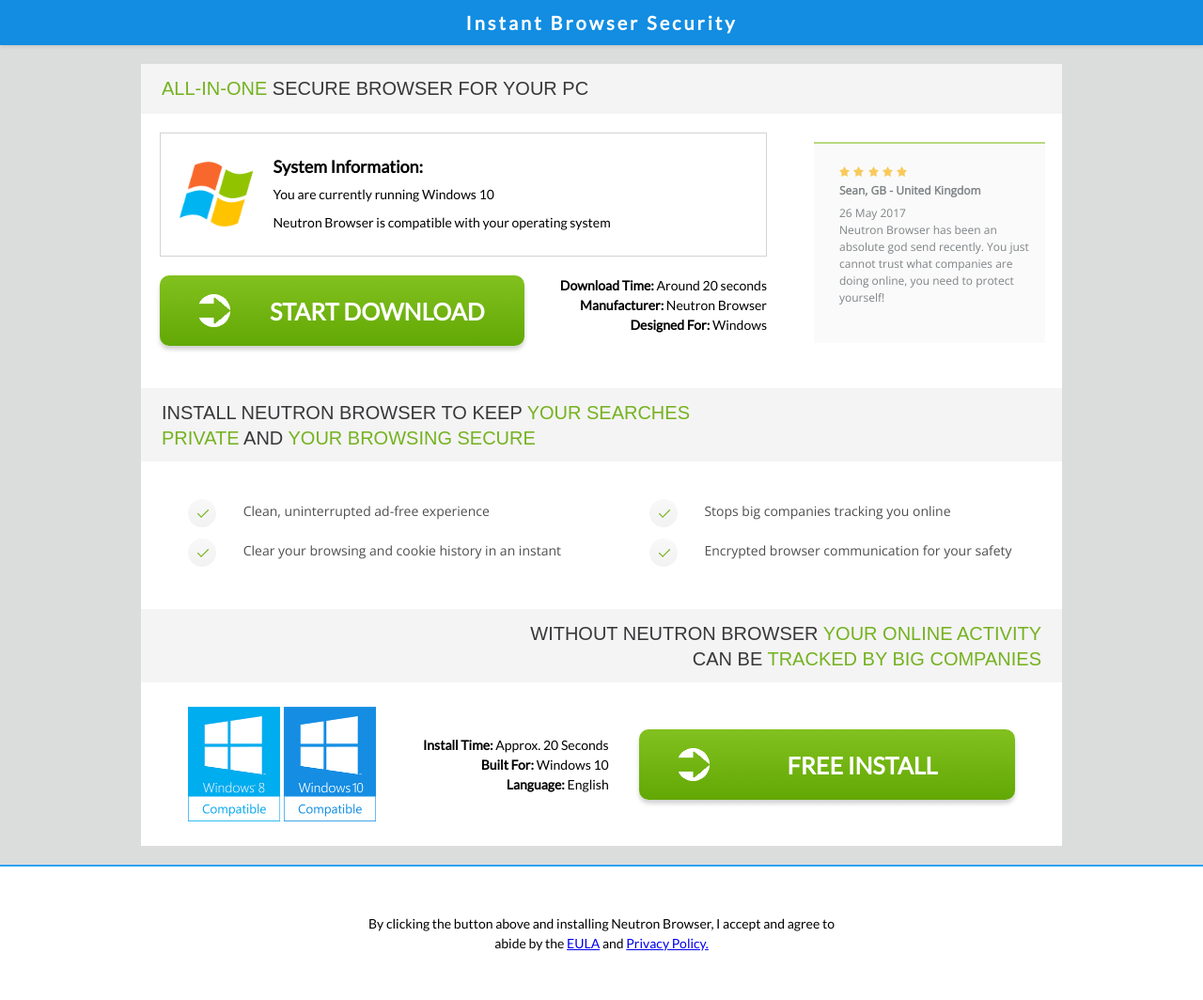
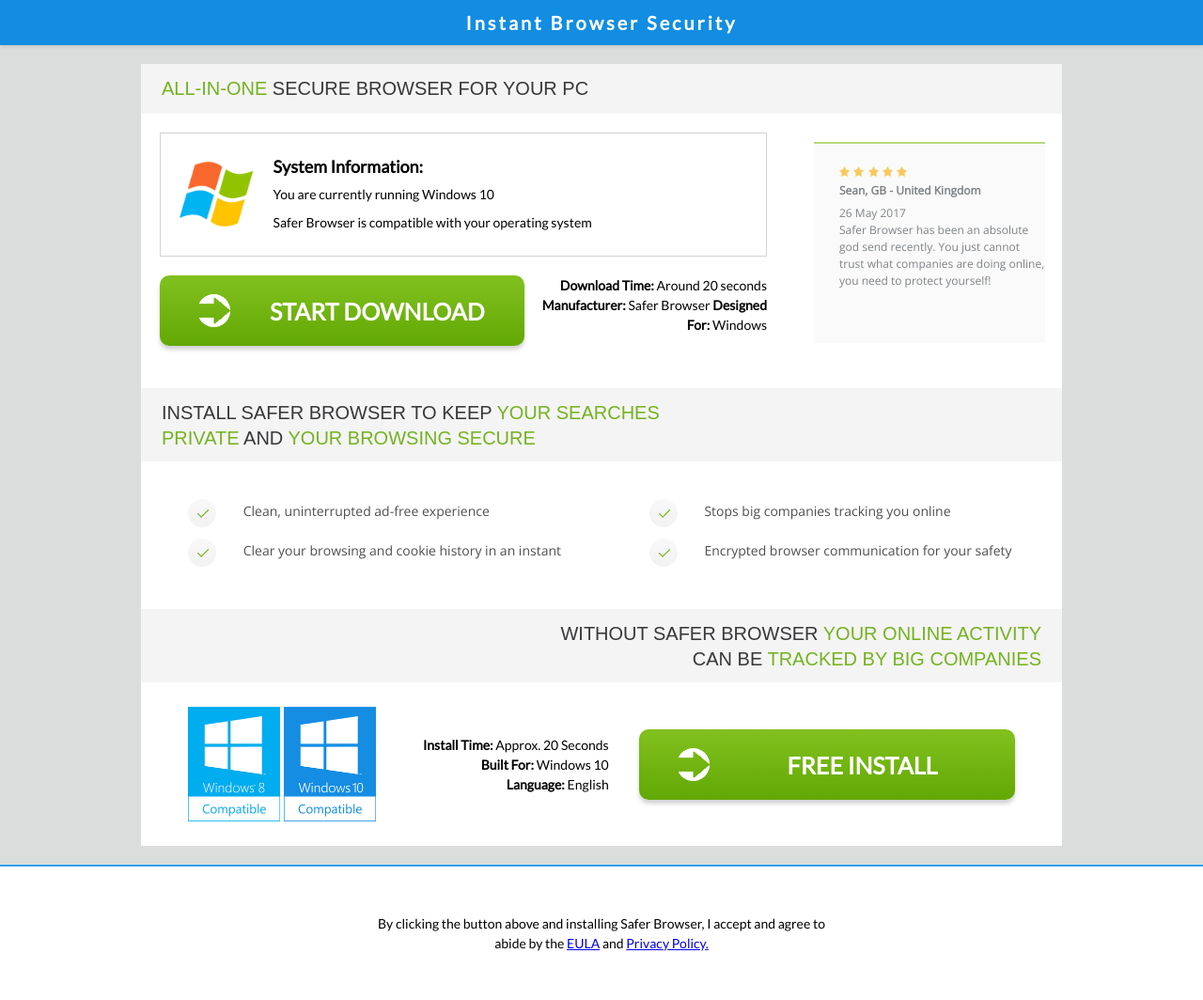
Before and after one commit to tommojackson/neutronbrowser, a PHP site: page /lp2.php in a window 1280 px wide. Shown: the whole page at 94% size. Run offline with PHP 8.4, Linux system fonts and the light colour scheme; some libraries are stand-ins or nearby versions.

Commit message:
updated lps to safer

```diff
--- a/lp2.php
+++ b/lp2.php
@@ -69,7 +69,7 @@ if (strpos($user_os, "Windows") !== false) {
 
     <head>
 
-        <title>NeutronBrowser - The Safest Browser Around</title>
+        <title>Safer Browser - The Safest Browser Around</title>
         <link rel="stylesheet" href="/style.css" type="text/css">
         <meta name="viewport" content="width=device-width">
         <link rel="shortcut icon" href="/images/favicon.ico">
@@ -105,7 +105,7 @@ if (strpos($user_os, "Windows") !== false) {
 
                         <span style="font-weight: bold; font-size: 18px;">System Information:</span>
                         <span>You are currently running <?php echo $user_os ?></span>
-                        <span>Neutron Browser is compatible with your operating system</span>
+                        <span>Safer Browser is compatible with your operating system</span>
 
                     </div>
 
@@ -128,7 +128,7 @@ if (strpos($user_os, "Windows") !== false) {
                     <div class="lp2DownloadInfo">
 
                         <span><strong>Download Time:</strong> Around 20 seconds</span>
-                        <span><strong>Manufacturer:</strong> Neutron Browser</span>
+                        <span><strong>Manufacturer:</strong> Safer Browser</span>
                         <span><strong>Designed For:</strong> Windows</span>
 
                     </div>
@@ -150,7 +150,7 @@ if (strpos($user_os, "Windows") !== false) {
 
                     </div>
 
-                    <span class="lp2ReviewComment">Neutron Browser has been an absolute god send recently. You just cannot trust what companies are doing online, you need to protect yourself!</span>
+                    <span class="lp2ReviewComment">Safer Browser has been an absolute god send recently. You just cannot trust what companies are doing online, you need to protect yourself!</span>
 
                 </div>
 
@@ -160,7 +160,7 @@ if (strpos($user_os, "Windows") !== false) {
 
         <div class="lp2StripText">
 
-            <h2 style="margin-top: 0; margin-bottom: 0;">INSTALL NEUTRON BROWSER TO KEEP <span>YOUR SEARCHES</span></h2>
+            <h2 style="margin-top: 0; margin-bottom: 0;">INSTALL SAFER BROWSER TO KEEP <span>YOUR SEARCHES</span></h2>
             <h2 style="margin-top: -26px; margin-bottom: 0;"><span>PRIVATE</span> AND <span>YOUR BROWSING SECURE</span></h2>
 
         </div>
@@ -219,7 +219,7 @@ if (strpos($user_os, "Windows") !== false) {
 
         <div class="lp2StripText">
 
-            <h2 style="margin-top: 0; margin-bottom: 0; margin-right: 22px; text-align: right;">WITHOUT NEUTRON BROWSER <span>YOUR ONLINE ACTIVITY</span></h2>
+            <h2 style="margin-top: 0; margin-bottom: 0; margin-right: 22px; text-align: right;">WITHOUT SAFER BROWSER <span>YOUR ONLINE ACTIVITY</span></h2>
             <h2 style="margin-top: -26px; margin-bottom: 0; margin-right: 22px; text-align: right;">CAN BE <span>TRACKED BY BIG COMPANIES</span></h2>
 
         </div>
@@ -258,7 +258,7 @@ if (strpos($user_os, "Windows") !== false) {
 
             <div class="lp2FooterDisc">
 
-                <span>By clicking the button above and installing Neutron Browser, I accept and agree to abide by the <a href="/eula">EULA</a> and <a href="/privacy">Privacy Policy.</a></span>
+                <span>By clicking the button above and installing Safer Browser, I accept and agree to abide by the <a href="/eula">EULA</a> and <a href="/privacy">Privacy Policy.</a></span>
 
             </div>
 
```
Also changed, not shown: lp.php (+6 -6 lines).
